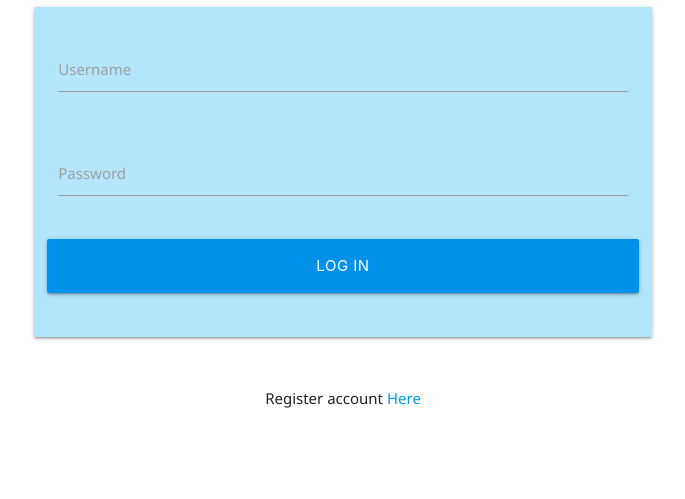
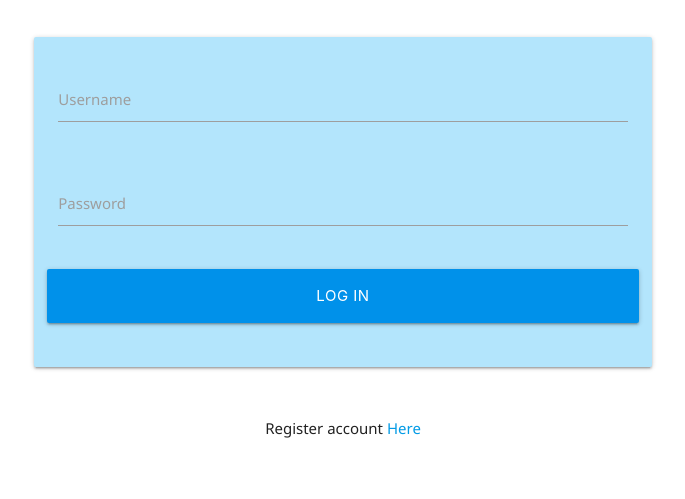
Before and after one commit to leeton1412/myshrink, a Flask app: page /login in a window 1280 px wide. Shown: the part 301-800 px from the top of the page, without its empty margins (297-982 px from the left). Run offline with Flask 2, Linux system fonts and the light colour scheme; some libraries are stand-ins or nearby versions.

Commit message:
added small tweeks

```diff
--- a/static/css/style.css
+++ b/static/css/style.css
@@ -90,3 +90,8 @@ li{
 .register{
     margin-top: 30px;
 }
+
+/* login form */
+.login-form{
+    margin-top: 30px;
+}
--- a/templates/login.html
+++ b/templates/login.html
@@ -6,7 +6,7 @@
     </div>
 </div>
 
-<div class="row">
+<div class="row login-form">
     <form class="col s12 m6 offset-m3" method="POST" action="{{ url_for('login') }}">
         <div class="card-panel light-blue lighten-4">
             <div class="row">
--- a/templates/profile.html
+++ b/templates/profile.html
@@ -6,11 +6,11 @@
     </div>
 </div>
 <!--Department shrink -->
-
+<div class="container center-align">
     <div class="row">
         <div class="col s12 m6">
             <h4>Top Shrink Department</h4>
-            <div class="card-panel light-blue left-align">
+            <div class="card-panel light-blue">
                 <span class="white-text">
                     {% for result in filtered_results %}
                         {% if not result.resolved %}
@@ -50,4 +50,5 @@
 
             </div>
         </div>
+</div>
 {% endblock %}
```
Also changed, not shown: templates/shrink.html (+4 -45 lines).
